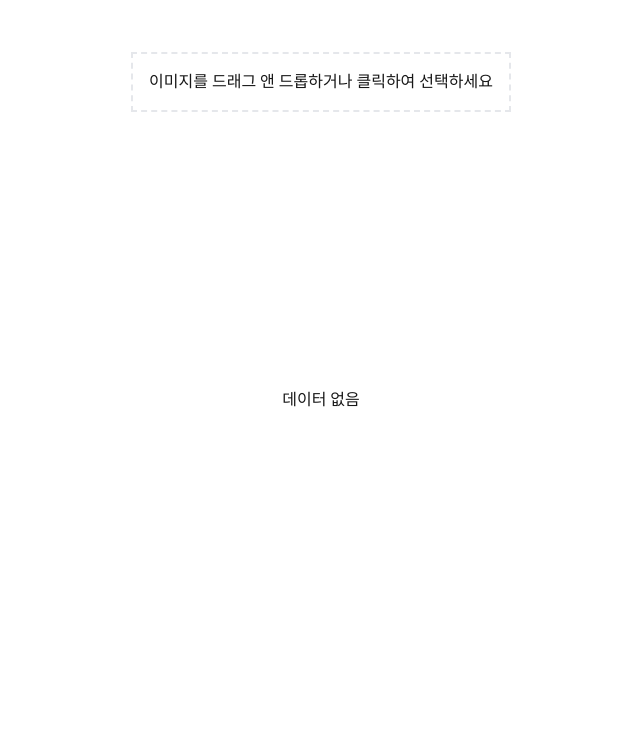
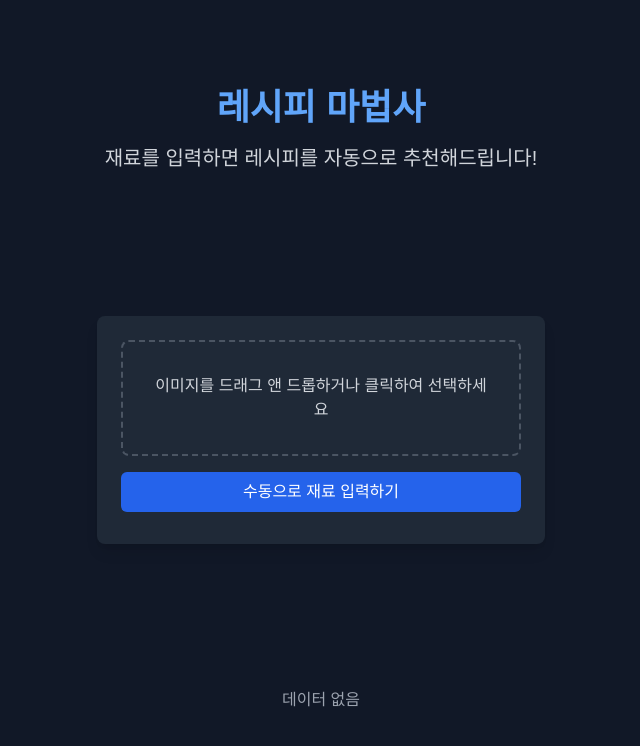
Before and after one commit to nohsangwoo/ingrecipe, a Next.js app: page / in a window 1280 px wide. Shown: the top 746 px of the page, without its empty margins (319-959 px from the left). Built offline with nearby package versions, Linux system fonts and the light colour scheme.

Commit message:
feat: 안전장치 추가

```diff
--- a/src/app/components/CheckIngredients.tsx
+++ b/src/app/components/CheckIngredients.tsx
@@ -1,13 +1,15 @@
 import React, { useState, useEffect } from 'react';
 import axios from 'axios';
 import { useMutation } from '@tanstack/react-query';
+import { motion, AnimatePresence } from 'framer-motion';
 
 interface CheckIngredientsProps {
     isLoading: boolean
     parsedData: string[]
+    isAuto: boolean
 }
 
-const CheckIngredients = ({ isLoading, parsedData }: CheckIngredientsProps) => {
+const CheckIngredients = ({ isLoading, parsedData, isAuto }: CheckIngredientsProps) => {
     const [ingredients, setIngredients] = useState<string[]>(parsedData);
     const [newIngredient, setNewIngredient] = useState<string>('');
     const [askSalt, setAskSalt] = useState<boolean>(false);
@@ -23,24 +25,17 @@ const CheckIngredients = ({ isLoading, parsedData }: CheckIngredientsProps) => {
         checkSaltAndPepper();
     }, [ingredients]);
 
-    if (isLoading) {
-        <div>
-            로딩중
-        </div>
-    }
-
-
 
     const handleInputChange = (e: React.ChangeEvent<HTMLInputElement>) => {
         setNewIngredient(e.target.value);
     };
 
-    const handleInputKeyDown = (e: React.KeyboardEvent<HTMLInputElement>) => {
-        if (e.key === ',') {
-            e.preventDefault();
-            addIngredient();
-        }
-    };
+    // const handleInputKeyDown = (e: React.KeyboardEvent<HTMLInputElement>) => {
+    //     if (e.key === ',') {
+    //         e.preventDefault();
+    //         addIngredient();
+    //     }
+    // };
 
     const addIngredient = () => {
         if (newIngredient.trim()) {
@@ -92,89 +87,188 @@ const CheckIngredients = ({ isLoading, parsedData }: CheckIngredientsProps) => {
         },
     });
 
-    if (!parsedData || parsedData?.length === 0) {
+
+
+    if (isLoading) {
         return (
-            <div>
+            <motion.div
+                initial={{ opacity: 0 }}
+                animate={{ opacity: 1 }}
+                className="flex justify-center items-center h-64"
+            >
+                <motion.div
+                    animate={{
+                        rotate: 360,
+                        scale: [1, 1.2, 1],
+                    }}
+                    transition={{
+                        duration: 1,
+                        repeat: Infinity,
+                        ease: "easeInOut",
+                    }}
+                    className="w-16 h-16 border-t-4 border-blue-500 rounded-full animate-spin"
+                />
+            </motion.div>
+        );
+    }
+
+    if (isAuto && (!parsedData || parsedData?.length === 0)) {
+        return (
+            <motion.div
+                initial={{ opacity: 0 }}
+                animate={{ opacity: 1 }}
+                className="text-center text-gray-400"
+            >
                 데이터 없음
-            </div>
-        )
-
+            </motion.div>
+        );
     }
 
     return (
-        <div className="p-4">
-            <h2 className="text-xl font-bold mb-4">기존 재료</h2>
-            <div className="flex flex-wrap gap-2 mb-4">
+        <motion.div
+            initial={{ opacity: 0, y: 20 }}
+            animate={{ opacity: 1, y: 0 }}
+            transition={{ duration: 0.5 }}
+            className="bg-gray-800 p-6 rounded-lg shadow-lg"
+        >
+            <h2 className="text-2xl font-bold mb-4 text-blue-400">기존 재료</h2>
+            <motion.div className="flex flex-wrap gap-2 mb-4">
+                <AnimatePresence>
                     {parsedData.map((ingredient, index) => (
-                    <span key={index} className="px-2 py-1 bg-blue-100 text-blue-800 rounded border border-blue-300">
+                        <motion.span
+                            key={index}
+                            initial={{ opacity: 0, scale: 0.8 }}
+                            animate={{ opacity: 1, scale: 1 }}
+                            exit={{ opacity: 0, scale: 0.8 }}
+                            whileHover={{ scale: 1.1 }}
+                            className="px-3 py-1 bg-blue-900 text-blue-200 rounded-full text-sm"
+                        >
                             {ingredient}
-                    </span>
+                        </motion.span>
                     ))}
-            </div>
+                </AnimatePresence>
+            </motion.div>
 
-            <h2 className="text-xl font-bold mb-4">추가된 재료</h2>
-            <div className="flex flex-wrap gap-2 mb-4">
+            <h2 className="text-2xl font-bold mb-4 text-green-400">추가된 재료</h2>
+            <motion.div className="flex flex-wrap gap-2 mb-4">
+                <AnimatePresence>
                     {ingredients.slice(parsedData.length).map((ingredient, index) => (
-                    <span key={index} className="px-2 py-1 bg-green-100 text-green-800 rounded border border-green-300">
+                        <motion.span
+                            key={index}
+                            initial={{ opacity: 0, scale: 0.8 }}
+                            animate={{ opacity: 1, scale: 1 }}
+                            exit={{ opacity: 0, scale: 0.8 }}
+                            whileHover={{ scale: 1.1 }}
+                            className="px-3 py-1 bg-green-900 text-green-200 rounded-full text-sm"
+                        >
                             {ingredient}
-                    </span>
+                        </motion.span>
                     ))}
-            </div>
+                </AnimatePresence>
+            </motion.div>
 
-            <div className="mb-4">
+            <motion.div className="mb-4 flex">
+                <form onSubmit={(e) => {
+                    e.preventDefault()
+                    addIngredient()
+                }}>
                     <input
                         type="text"
                         value={newIngredient}
                         onChange={handleInputChange}
-                    onKeyDown={handleInputKeyDown}
-                    placeholder="추가 재료를 입력하세요 (콤마로 구분)"
-                    className="border border-gray-300 rounded px-2 py-1 mr-2"
+                        // onKeyDown={handleInputKeyDown}
+                        placeholder="추가 재료를 입력하세요"
+                        className="flex-grow border border-gray-700 bg-gray-900 text-gray-100 rounded-l px-3 py-2 focus:outline-none focus:ring-2 focus:ring-blue-500"
                     />
-                <button onClick={addIngredient} className="bg-blue-500 text-white px-4 py-1 rounded">
+                    <motion.button
+                        whileHover={{ scale: 1.05 }}
+                        whileTap={{ scale: 0.95 }}
+                        // onClick={addIngredient}
+                        className="bg-blue-600 text-white px-4 py-2 rounded-r transition-colors hover:bg-blue-700"
+                    >
                         추가
-                </button>
-            </div>
+                    </motion.button>
+                </form>
+            </motion.div>
 
+            <AnimatePresence>
                 {askSalt && (
-                <div className="mb-2">
-                    <p>소금이 필요한가요?</p>
-                    <button onClick={addSalt} className="bg-yellow-500 text-white px-4 py-1 rounded">
+                    <motion.div
+                        initial={{ opacity: 0, height: 0 }}
+                        animate={{ opacity: 1, height: 'auto' }}
+                        exit={{ opacity: 0, height: 0 }}
+                        className="mb-2"
+                    >
+                        <motion.button
+                            whileHover={{ scale: 1.05 }}
+                            whileTap={{ scale: 0.95 }}
+                            onClick={addSalt}
+                            className="bg-yellow-600 text-white px-4 py-1 rounded transition-colors hover:bg-yellow-700"
+                        >
                             소금 추가
-                    </button>
-                </div>
+                        </motion.button>
+                    </motion.div>
                 )}
+            </AnimatePresence>
 
+            <AnimatePresence>
                 {askPepper && (
-                <div className="mb-2">
-                    <p>후추가 필요한가요?</p>
-                    <button onClick={addPepper} className="bg-yellow-500 text-white px-4 py-1 rounded">
+                    <motion.div
+                        initial={{ opacity: 0, height: 0 }}
+                        animate={{ opacity: 1, height: 'auto' }}
+                        exit={{ opacity: 0, height: 0 }}
+                        className="mb-2"
+                    >
+                        <motion.button
+                            whileHover={{ scale: 1.05 }}
+                            whileTap={{ scale: 0.95 }}
+                            onClick={addPepper}
+                            className="bg-yellow-600 text-white px-4 py-1 rounded transition-colors hover:bg-yellow-700"
+                        >
                             후추 추가
-                    </button>
-                </div>
+                        </motion.button>
+                    </motion.div>
                 )}
+            </AnimatePresence>
 
-            <button
+            <motion.button
+                whileHover={{ scale: 1.05 }}
+                whileTap={{ scale: 0.95 }}
                 onClick={() => fetchRecipe()}
-                className="bg-green-500 text-white px-4 py-2 rounded"
+                className="bg-green-600 text-white px-6 py-3 rounded-lg shadow-lg transition-colors hover:bg-green-700 w-full mt-4"
                 disabled={isPending}
             >
                 {isPending ? '로딩 중...' : '요리 가능한 레시피 얻기'}
-            </button>
+            </motion.button>
 
+            <AnimatePresence>
                 {fetchError && (
-                <div className="mt-4 p-4 bg-red-100 text-red-700 rounded">
+                    <motion.div
+                        initial={{ opacity: 0, y: 20 }}
+                        animate={{ opacity: 1, y: 0 }}
+                        exit={{ opacity: 0, y: -20 }}
+                        className="mt-4 p-4 bg-red-900 text-red-100 rounded-lg"
+                    >
                         <h3 className="font-bold">오류:</h3>
                         <p>{(fetchError as Error).message}</p>
-                </div>
+                    </motion.div>
                 )}
+            </AnimatePresence>
 
+            <AnimatePresence>
                 {recipeData && (
-                <div className="mt-4 p-4 bg-gray-100 rounded">
-                    <h3 className="font-bold text-xl mb-2">레시피 제안:</h3>
-                    <pre className="whitespace-pre-wrap">{recipeData}</pre>
-                </div>
+                    <motion.div
+                        initial={{ opacity: 0, y: 20 }}
+                        animate={{ opacity: 1, y: 0 }}
+                        exit={{ opacity: 0, y: -20 }}
+                        className="mt-4 p-4 bg-gray-700 rounded-lg"
+                    >
+                        <h3 className="font-bold text-xl mb-2 text-green-400">레시피 제안:</h3>
+                        <pre className="whitespace-pre-wrap text-gray-300">{recipeData}</pre>
+                    </motion.div>
                 )}
-        </div>
+            </AnimatePresence>
+        </motion.div>
     )
 }
 
--- a/src/app/components/ImageUploader.tsx
+++ b/src/app/components/ImageUploader.tsx
@@ -1,5 +1,6 @@
 import React, { useState, useCallback, Dispatch, SetStateAction } from 'react';
 import { useDropzone } from 'react-dropzone';
+import { motion, AnimatePresence } from 'framer-motion';
 
 const MAX_IMAGES = 3;
 const MAX_DIMENSION = 1024;
@@ -8,9 +9,11 @@ const MAX_DIMENSION = 1024;
 interface ImageUploaderProps {
     setUploadedImages: Dispatch<SetStateAction<string[]>>
     setIsUploadComplete: Dispatch<SetStateAction<boolean>>
+    isAuto: boolean
+    setIsAuto: Dispatch<SetStateAction<boolean>>
 }
 
-const ImageUploader: React.FC<ImageUploaderProps> = ({ setUploadedImages, setIsUploadComplete }) => {
+const ImageUploader: React.FC<ImageUploaderProps> = ({ setUploadedImages, setIsUploadComplete, isAuto, setIsAuto }) => {
     const [images, setImages] = useState<File[]>([]);
 
     const onDrop = useCallback(async (acceptedFiles: File[]) => {
@@ -68,24 +71,58 @@ const ImageUploader: React.FC<ImageUploaderProps> = ({ setUploadedImages, setIsU
     };
 
     return (
-        <div>
-            <div {...getRootProps()} className="border-2 border-dashed p-4 mb-4">
+        <motion.div
+            initial={{ opacity: 0, y: 20 }}
+            animate={{ opacity: 1, y: 0 }}
+            transition={{ duration: 0.5 }}
+            className="bg-gray-800 p-6 rounded-lg shadow-lg"
+        >
+
+            <div
+                {...getRootProps()}
+                // whileHover={{ scale: 1.02 }}
+                // whileTap={{ scale: 0.98 }}
+                className="border-2 border-dashed border-gray-600 p-8 mb-4 rounded-lg cursor-pointer hover:border-blue-500 hover:scale-105 transition-all duration-150 active:scale-100"
+            >
                 <input {...getInputProps()} />
-                {isDragActive ? (
-                    <p>이미지를 여기에 놓으세요...</p>
-                ) : (
-                    <p>이미지를 드래그 앤 드롭하거나 클릭하여 선택하세요</p>
+                <motion.p
+                    initial={{ opacity: 0 }}
+                    animate={{ opacity: 1 }}
+                    transition={{ delay: 0.2 }}
+                    className="text-center text-gray-300"
+                >
+                    {isDragActive ? '이미지를 여기에 놓으세요...' : '이미지를 드래그 앤 드롭하거나 클릭하여 선택하세요'}
+                </motion.p>
+            </div>
+            <AnimatePresence>
+                {images.length > 0 && (
+                    <motion.div
+                        initial={{ opacity: 0, height: 0 }}
+                        animate={{ opacity: 1, height: 'auto' }}
+                        exit={{ opacity: 0, height: 0 }}
+                        className="mt-4"
+                    >
+                        <p className="text-gray-300 mb-2">{images.length}개의 이미지가 선택되었습니다.</p>
+                        <motion.button
+                            whileHover={{ scale: 1.05 }}
+                            whileTap={{ scale: 0.95 }}
+                            onClick={uploadImages}
+                            className="bg-blue-600 text-white p-2 rounded-md w-full transition-colors hover:bg-blue-700"
+                        >
+                            사진으로 재료 파악하기
+                        </motion.button>
+                    </motion.div>
                 )}
-            </div>
-            {images.length > 0 && (
-                <div>
-                    <p>{images.length}개의 이미지가 선택되었습니다.</p>
-                    <button onClick={uploadImages} className="bg-blue-500 text-white p-2 rounded">
-                        업로드
-                    </button>
+            </AnimatePresence>
+            {images.length === 0 && isAuto && (
+                <div
+                    className="bg-blue-600 text-white p-2 rounded-md w-full hover:bg-blue-700 mb-2 cursor-pointer flex justify-center items-center active:scale-95 transition-all duration-150 "
+                    onClick={() => setIsAuto(false)}
+                >
+                    수동으로 재료 입력하기
                 </div>
             )}
-        </div>
+        </motion.div>
     );
 };
 
--- a/src/app/page.tsx
+++ b/src/app/page.tsx
@@ -2,6 +2,7 @@
 
 import dynamic from 'next/dynamic'
 import { useState } from 'react';
+import { motion } from 'framer-motion';
 import useCheckIngredients from '../../hooks/useCheckIngredients';
 import CheckIngredients from './components/CheckIngredients';
 const ImageUploader = dynamic(() => import('./components/ImageUploader'), { ssr: false })
@@ -9,14 +10,45 @@ const ImageUploader = dynamic(() => import('./components/ImageUploader'), { ssr:
 export default function Home() {
   const [uploadedImages, setUploadedImages] = useState<string[]>([]);
   const [isUploadComplete, setIsUploadComplete] = useState<boolean>(false);
+  const [isAuto, setIsAuto] = useState(true)
 
 
   const { isLoading, parsedData } = useCheckIngredients({ uploadedImages, isUploadComplete })
 
+
   return (
-    <div className="grid grid-rows-[20px_1fr_20px] items-center justify-items-center min-h-screen p-8 pb-20 gap-16 sm:p-20 font-[family-name:var(--font-geist-sans)]">
-      <ImageUploader setUploadedImages={setUploadedImages} setIsUploadComplete={setIsUploadComplete} />
-      <CheckIngredients isLoading={isLoading} parsedData={parsedData} />
-    </div>
+    <motion.div
+      initial={{ opacity: 0 }}
+      animate={{ opacity: 1 }}
+      transition={{ duration: 0.5 }}
+      className="grid grid-cols-1 gap-8 items-center justify-items-center min-h-screen p-4 md:p-8 bg-gray-900 text-gray-100"
+    >
+      <motion.div
+        initial={{ y: -50, opacity: 0 }}
+        animate={{ y: 0, opacity: 1 }}
+        transition={{ delay: 0.2, duration: 0.5 }}
+        className="text-center"
+      >
+        <h1 className="text-4xl font-bold mb-4 text-blue-400">레시피 마법사</h1>
+        <p className="text-xl text-gray-300">
+          재료를 입력하면 레시피를 자동으로 추천해드립니다!
+        </p>
+      </motion.div>
+      <motion.div
+        // whileHover={{ scale: 1.05 }}
+        // whileTap={{ scale: 0.95 }}
+        className="w-full max-w-md"
+      >
+        <ImageUploader setUploadedImages={setUploadedImages} setIsUploadComplete={setIsUploadComplete} isAuto={isAuto} setIsAuto={setIsAuto} />
+      </motion.div>
+      <motion.div
+        initial={{ x: 100, opacity: 0 }}
+        animate={{ x: 0, opacity: 1 }}
+        transition={{ delay: 0.2, duration: 0.5 }}
+        className="w-full max-w-md"
+      >
+        <CheckIngredients isLoading={isLoading} parsedData={parsedData} isAuto={isAuto} />
+      </motion.div>
+    </motion.div>
   )
 }
```
Also changed, not shown: pages/api/getRecipe.ts (+8 -2 lines). Lines whose indentation alone changed are shown as unchanged.
